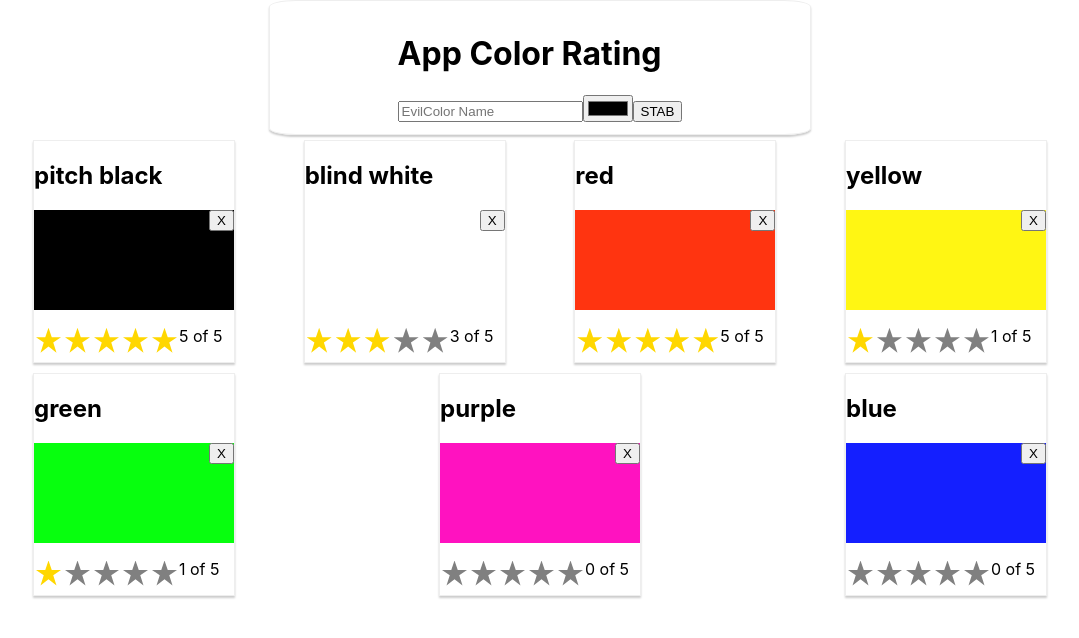
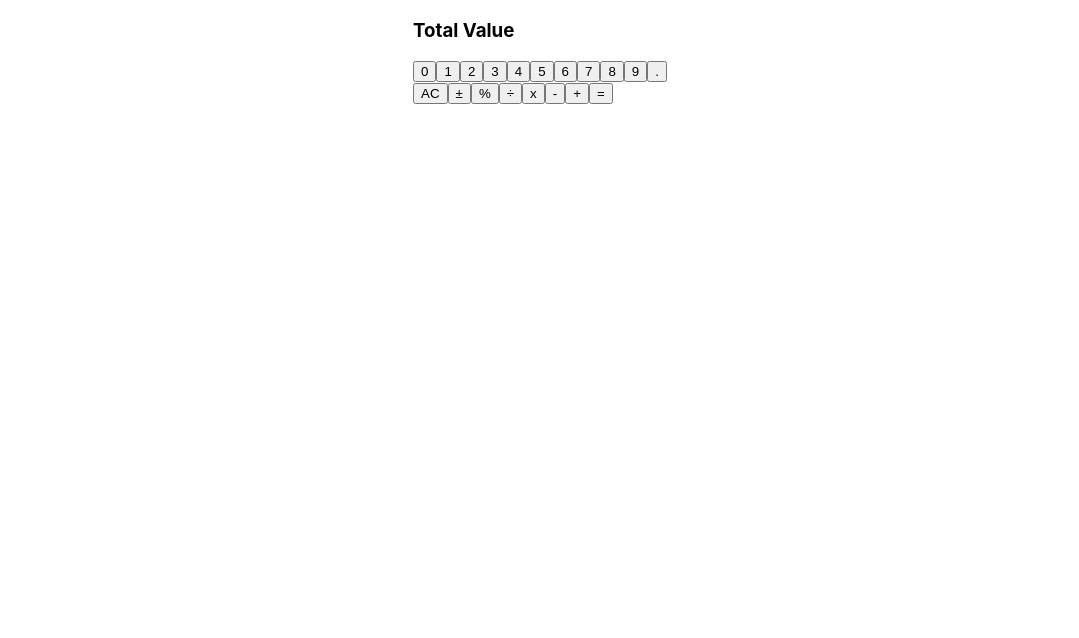
Before and after one commit to Filip9322/mastering-React, a React (Create React App) app in the folder mastering-react/: page / in a window 1280 px wide. Shown: the top 638 px of the page, without its empty margins (100-1179 px from the left). Built offline with nearby package versions, Linux system fonts and the light colour scheme.

Commit message:
Was defined buttons to display and binding functions to keep a single state on Calculator Component

```diff
--- a/mastering-react/src/App.js
+++ b/mastering-react/src/App.js
@@ -1,16 +1,12 @@
 import React, { Component } from 'react';
-// import Days from './Exercises/Days';
-//import Recipes from './Exercises/Recipes';
-//import ColorPicker from './Exercises/ColorPicker'
-//import StarRating  from './Exercises/StarRating'
-import ColorRating from './Exercises/ColorRating'
+import Calculator from './Exercises/Calculator'
 import './App.scss';
 
 class App extends Component {
   render() {
     return (
       <div className="exercise">
-        <ColorRating  />
+        <Calculator  />
       </div>
     );
   }
--- /dev/null
+++ b/mastering-react/src/Exercises/Calculator.js
@@ -0,0 +1,60 @@
+import React, { Component } from 'react'
+//import PropTypes            from 'prop-types'
+import './Calculator.css'
+
+class Calculator extends Component {
+  constructor(props){
+    super(props)
+    this.concatNumber    = this.concatNumber.bind(this)
+    this.concatOperator  = this.concatOperator.bind(this)
+    this.state = {
+      operation: ''
+    }
+  }
+  concatNumber(digit){
+    const operation = this.state.operation+digit
+    this.setState({operation});
+  }
+  concatOperator(digit){
+    const operation = this.state.operation+digit
+    this.setState({operation});
+  }
+  render(){
+  const btNumbers   = ['0','1','2','3','4','5','6','7','8','9','.']
+  const btOperator  = ['AC','±','%','÷','x','-','+','=']
+  const {operation} = this.state
+  const {concatNumber,concatOperator} = this
+    return(
+      <article>
+        <section>
+          <p>{operation}</p>
+          <h1>Total Value</h1>
+        </section>
+        <section>
+          {btNumbers.map((character,i)=>
+            <NumButton key={i}  digit = {character}
+                       onConcatenate= {(digit) =>concatNumber(character)}/>
+          )}
+        </section>
+        <section>
+          {btOperator.map((character,i)=>
+            <OpeButton key={i}  digit = {character}
+                       onConcatenate= {(digit) =>concatOperator(character)}/>
+          )}
+        </section>
+      </article>
+    )
+  }
+}
+const NumButton = ({digit = '', onConcatenate=f=>f}) => {
+  return(
+    <button onClick={onConcatenate} >{digit}</button>
+  )
+}
+const OpeButton = ({digit = '', onConcatenate=f=>f}) => {
+  return(
+    <button onClick={onConcatenate} >{digit}</button>
+  )
+}
+
+export default Calculator
--- a/mastering-react/src/Exercises/ColorRating.js
+++ b/mastering-react/src/Exercises/ColorRating.js
@@ -9,44 +9,7 @@ class ColorRating extends Component {
   constructor(props){
     super(props)
     this.state = {
-      colors: [
-      {
-        color: "#000000",
-        id: "4443b013-2d79-41a9-8f10-d8294da35aa7",
-        rating: 5,
-        title: "pitch black"
-        },{
-        color: "#ffffff",
-        id: "b1e00ae2-e2e5-46c2-a8c9-c72ac8a3999d",
-        rating: 3,
-        title: "blind white"
-        },{
-        color: "#ff3410",
-        id: "2d0fa8f4-3589-4bfa-90a7-683c320c2ad9",
-        rating: 5,
-        title: "red"
-        },{
-        color: "#fff613",
-        id: "ed801e44-1763-491b-b3e1-fb69dc602968",
-        rating: 1,
-        title: "yellow"
-        },{
-        color: "#07ff0e",
-        id: "3a5f3273-5aaf-4c6e-aafb-47c58b86265f",
-        rating: 1,
-        title: "green"
-        },{
-        color: "#ff12c0",
-        id: "484fa096-c1ad-4c19-8c2a-21bc8b2fecd7",
-        rating: 0,
-        title: "purple"
-        },{
-        color: "#141fff",
-        id: "f7995231-0fba-4d4b-98af-6231778482ba",
-        rating: 0,
-        title: "blue"
-        }
-      ]
+      colors: []
     }
     this.addColor    = this.addColor.bind(this)
     this.rateColor   = this.rateColor.bind(this)
```
Also changed, not shown: mastering-react/src/Exercises/Calculator.css (added).
